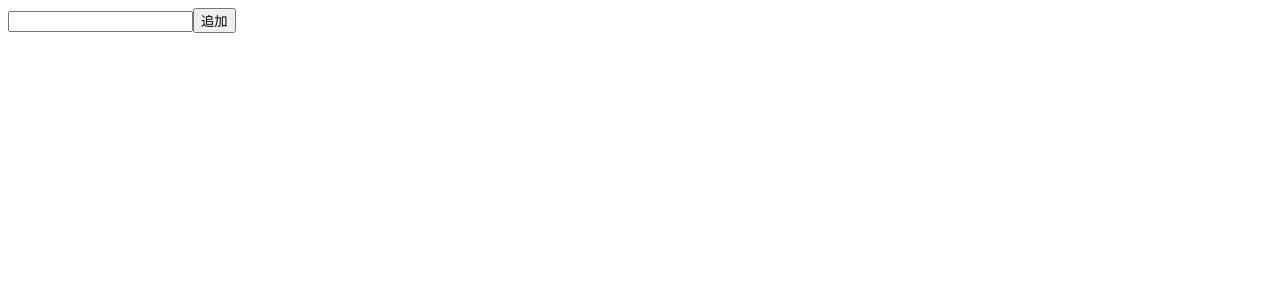
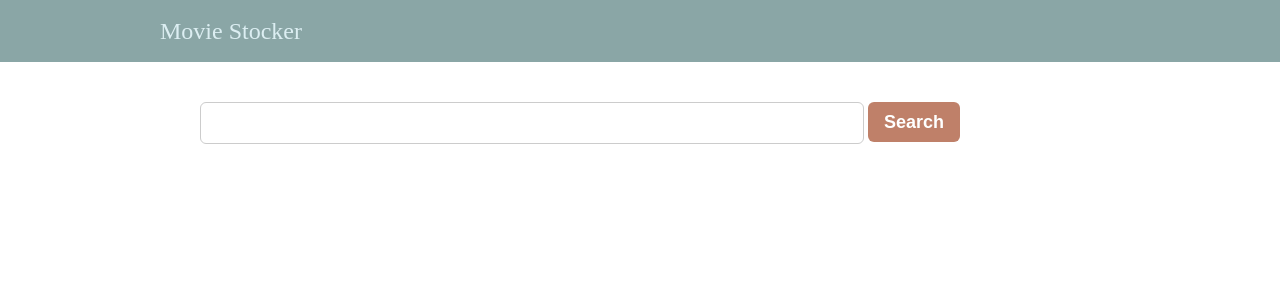
Before and after one commit to yk1979/railway-diary, a Next.js app: page / in a window 1280 px wide. Shown: the top 300 px of the page. Built offline with nearby package versions, Linux system fonts and the light colour scheme.

Commit message:
styled-components導入

```diff
--- a/components/addMovie.js
+++ b/components/addMovie.js
@@ -1,6 +1,31 @@
 import React, { useState } from 'react';
 import { useDispatch } from "react-redux";
 import { addMovie } from '../store'
+import styled from 'styled-components';
+
+const TextInput = styled.input`
+  width: 630px;
+  height: 40px;
+  padding: 0 16px;
+  appearance: none;
+  border: 1px solid #ccc;
+  border-radius: 6px;
+  font-size: 1.6rem;
+  line-height: 40px;
+`
+
+const Button = styled.button`
+  height: 40px;
+  margin-left: 4px;
+  padding: 0 16px;
+  background-color: #BF8069;
+  border-radius: 6px;
+  border: none;
+  color: #fff;
+  font-size: 1.8rem;
+  font-weight: bold;
+  line-height: 40px;
+`
 
 const AddMovie = () => {
   const dispatch = useDispatch()
@@ -8,15 +33,15 @@ const AddMovie = () => {
 
   return (
     <form>
-      <input
+      <TextInput
         type="text"
         onChange={e => changeText(e.target.value)}
       />
-      <button
+      <Button
         type="button"
         onClick={() => dispatch(addMovie(text))}
-      >追加
-      </button>
+      >Search
+      </Button>
     </form>
   )
 }
--- a/components/app.js
+++ b/components/app.js
@@ -1,11 +1,37 @@
 import AddMovie from './addMovie';
 import MovieList from './movieList';
+import styled from 'styled-components';
 
-const App = () => (
-  <div>
-    <AddMovie/>
-    <MovieList/>
-  </div>
-)
+const Inner = styled.div`
+  width: 960px;
+  margin: 0 auto;
+`
+
+const Wrapper = styled.div`
+  padding: 40px;
+`
+
+const Title = styled.h1`
+  padding: 12px;
+  background-color: #8AA6A6;
+  color: #DCEEF2;
+  font-size: 2.4rem;
+  font-weight: normal;
+  line-height: 1.6;
+`
+
+const App = () => {
+  return (
+    <>
+      <Title><Inner>Movie Stocker</Inner></Title>
+      <Inner>
+        <Wrapper>
+          <AddMovie/>
+          <MovieList/>
+        </Wrapper>
+      </Inner>
+    </>
+  )
+}
 
 export default App;
--- a/components/movieitem.js
+++ b/components/movieitem.js
@@ -1,16 +1,43 @@
 import React from 'react';
 import { useDispatch } from 'react-redux';
 import { toggleFavorite, toggleWatched } from '../store'
+import { MdCheck, MdFavoriteBorder } from 'react-icons/md'
+import styled from 'styled-components';
+
+const ListItem = styled.li`
+  margin-top: 8px;
+  font-size: 1.6rem;
+  line-height: 1.6;
+`
+
+const Button = styled.button`
+  margin-left: 8px;
+  padding: 2px 4px;
+  background-color: #DCEEF2;
+  border: 1px solid #B8D3D9;
+  border-radius: 4px;
+  cursor: pointer;
+`
 
 const MovieItem = (props) => {
   const dispatch = useDispatch();
 
   return (
-    <li>
+    <ListItem>
       {props.movie.name}
-      <button onClick={() => dispatch(toggleWatched(props.movie.id))}>watched</button>
-      <button onClick={() => dispatch(toggleFavorite(props.movie.id))}>favorite</button>
-    </li>
+      <Button onClick={() => dispatch(toggleWatched(props.movie.id))}>
+        <MdCheck
+          size={16}
+          color="#8AA6A6"
+        />
+      </Button>
+      <Button onClick={() => dispatch(toggleFavorite(props.movie.id))}>
+        <MdFavoriteBorder
+          size={16}
+          color="#8AA6A6"
+        />
+      </Button>
+    </ListItem>
   )
 
 }
--- a/pages/_app.js
+++ b/pages/_app.js
@@ -2,12 +2,14 @@ import App from 'next/app'
 import React from 'react'
 import withReduxStore from '../lib/with-redux-store'
 import { Provider } from 'react-redux'
+import GlobalStyle from '../styles/base'
 
 class MyApp extends App {
   render () {
     const { Component, pageProps, reduxStore } = this.props
     return (
       <Provider store={reduxStore}>
+        <GlobalStyle/>
         <Component {...pageProps} />
       </Provider>
     )
--- /dev/null
+++ b/pages/_document.js
@@ -0,0 +1,29 @@
+import Document from 'next/document'
+import { ServerStyleSheet } from 'styled-components'
+
+export default class MyDocument extends Document {
+  static async getInitialProps (ctx) {
+    const sheet = new ServerStyleSheet()
+    const originalRenderPage = ctx.renderPage
+
+    try {
+      ctx.renderPage = () =>
+        originalRenderPage({
+          enhanceApp: App => props => sheet.collectStyles(<App {...props} />)
+        })
+
+      const initialProps = await Document.getInitialProps(ctx)
+      return {
+        ...initialProps,
+        styles: (
+          <>
+            {initialProps.styles}
+            {sheet.getStyleElement()}
+          </>
+        )
+      }
+    } finally {
+      sheet.seal()
+    }
+  }
+}
--- /dev/null
+++ b/styles/base.js
@@ -0,0 +1,38 @@
+import { createGlobalStyle } from 'styled-components'
+import reset from 'styled-reset'
+
+const GlobalStyle = createGlobalStyle`
+  ${reset}
+  // base.css
+  html{
+    font-size: 62.5%;
+  }
+  body {
+    margin: 0;
+    word-wrap: break-word;
+    -webkit-text-size-adjust: 100%;
+    -webkit-font-smoothing: antialiased;
+  }
+  a {
+    cursor: pointer;
+
+    &:link,
+    &:visited {
+      text-decoration: none;
+    }
+
+    &:hover {
+      opacity: .9;
+      text-decoration: underline;
+    }
+  }
+  h1,h2,h3,h4,h5, h6 {
+    margin: 0;
+    font-weight: 800;
+  }
+  #root {
+    font-size: 1.6rem;
+  }
+`
+
+export default GlobalStyle
```
Also changed, not shown: package.json (+8 -2 lines), .babelrc (added), 1 other file (tests, documents, lock files or other folders).
